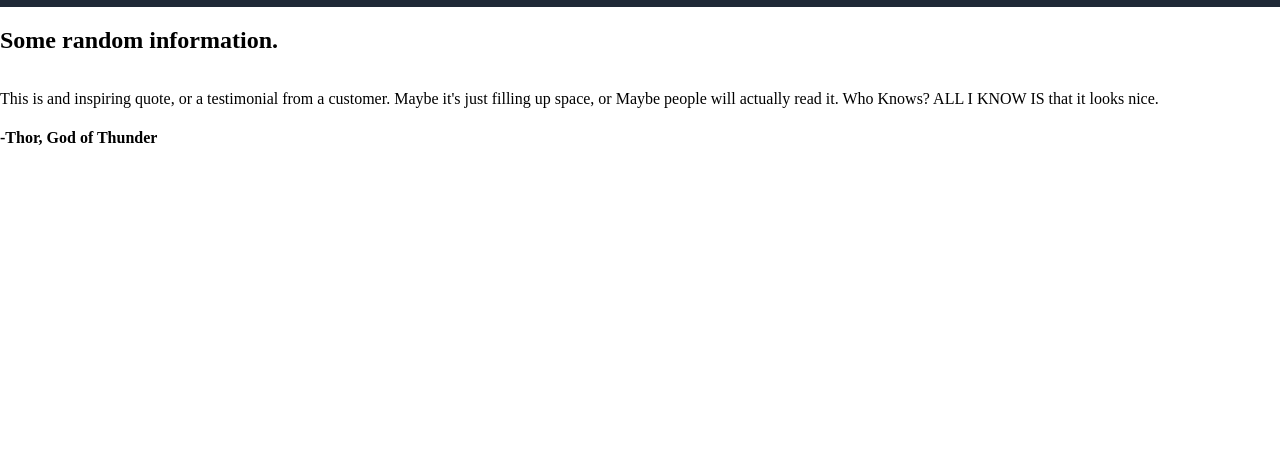
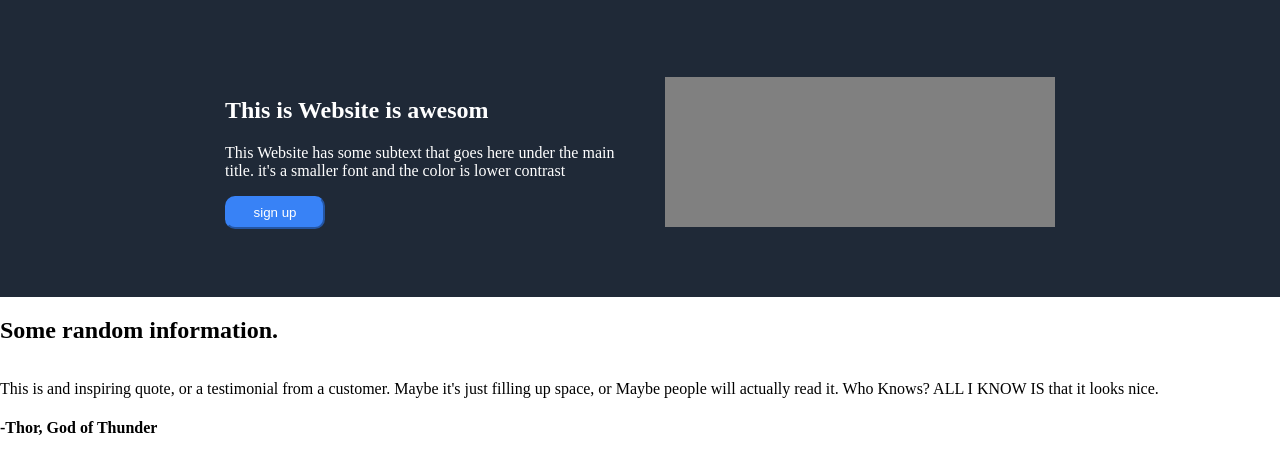
Before and after one commit to BadurFadul/CSS, a plain HTML site: page LandingProject1/index.html in a window 1280 px wide. Shown: the part 35-508 px from the top of the page. Drawn offline with Linux system fonts and the light colour scheme.

Commit message:
added styling to hero section

```diff
--- a/LandingProject1/index.css
+++ b/LandingProject1/index.css
@@ -28,3 +28,34 @@ a{
     color: white;
     text-decoration: none;
 }
+
+.hero{
+    display: flex;
+    justify-content: center;
+    gap: 50px;
+    padding: 70px;
+    background-color: #1F2937;
+    color: white;
+}
+
+.hero-sek1, .hero-sek2{
+    width: 390px;
+    height: 150px;
+
+}
+.hero-sek2{
+    background-color: gray;
+}
+.hero-p{
+    font-weight: bold;
+
+}
+
+button{
+    color: white;
+    background-color: #3882F6;
+    padding: 7px;
+    width: 100px;
+    border-radius:10px;
+    border-color: #3882F6;
+}
--- a/LandingProject1/index.html
+++ b/LandingProject1/index.html
@@ -19,7 +19,11 @@
         </div>
         <div class="hero">
             <div class="hero-sek1">
-
+                <h2 class="hero-p">This is  Website is awesom</h2>
+                <p>This Website has some subtext that goes here under the main
+                    title. it's a smaller font and the color is lower contrast
+                </p>
+                <button>sign up</button>
             </div>
             <div class="hero-sek2">
 
```
